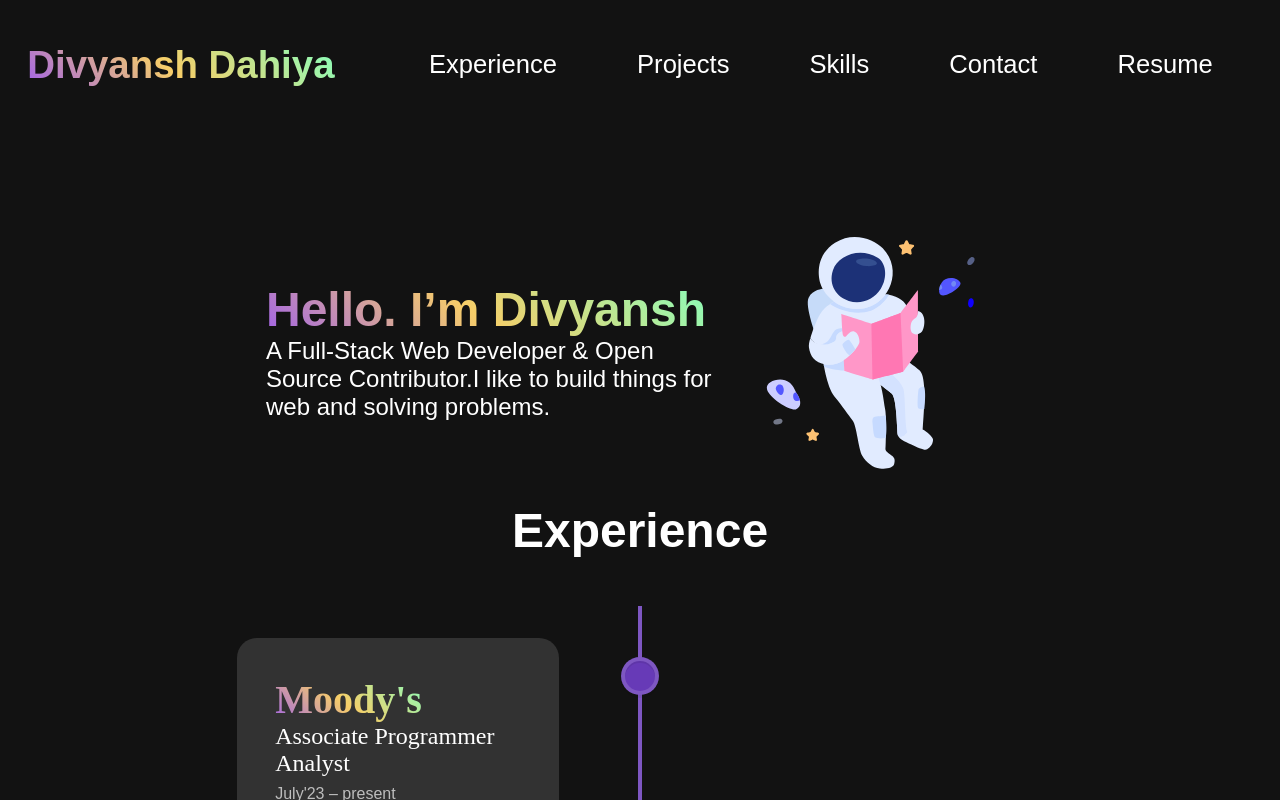
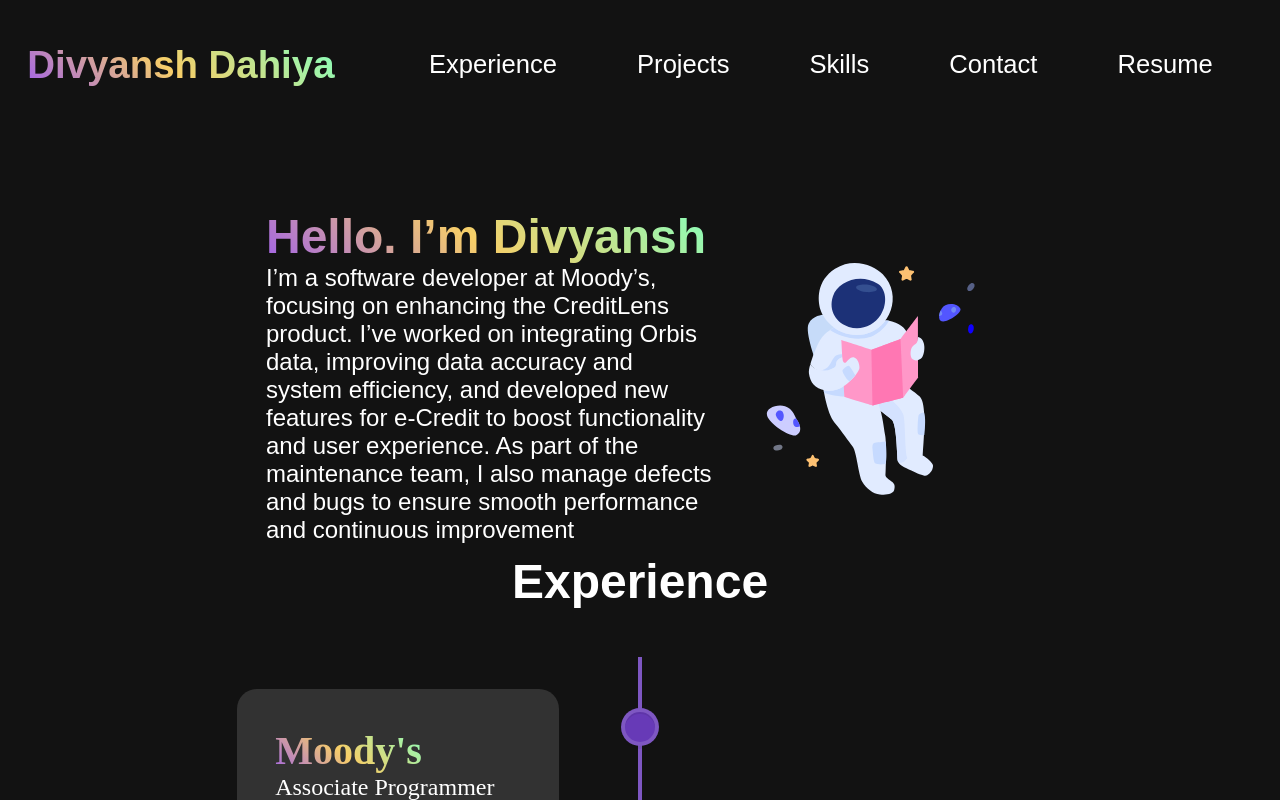
Before and after one commit to divyanshdahiya/latest-portfolio, a React (Create React App) app: page / in a window 1280 px wide. Shown: the top 800 px of the page. Built offline with nearby package versions, Linux system fonts and the light colour scheme; a web font is replaced by a local one.

Commit message:
Update Header.jsx

```diff
--- a/src/compoents/Header.jsx
+++ b/src/compoents/Header.jsx
@@ -17,8 +17,7 @@ function Header() {
       <div className="header-item">
         <h1 className="text-color font-style">Hello. I’m Divyansh</h1>
         <p className="font-style">
-          A Full-Stack Web Developer & Open Source Contributor.I like to build
-          things for web and solving problems.
+          I’m a software developer at Moody’s, focusing on enhancing the CreditLens product. I’ve worked on integrating Orbis data, improving data accuracy and system efficiency, and developed new features for e-Credit to boost functionality and user experience. As part of the maintenance team, I also manage defects and bugs to ensure smooth performance and continuous improvement
         </p>
       </div>
       <div>
```
